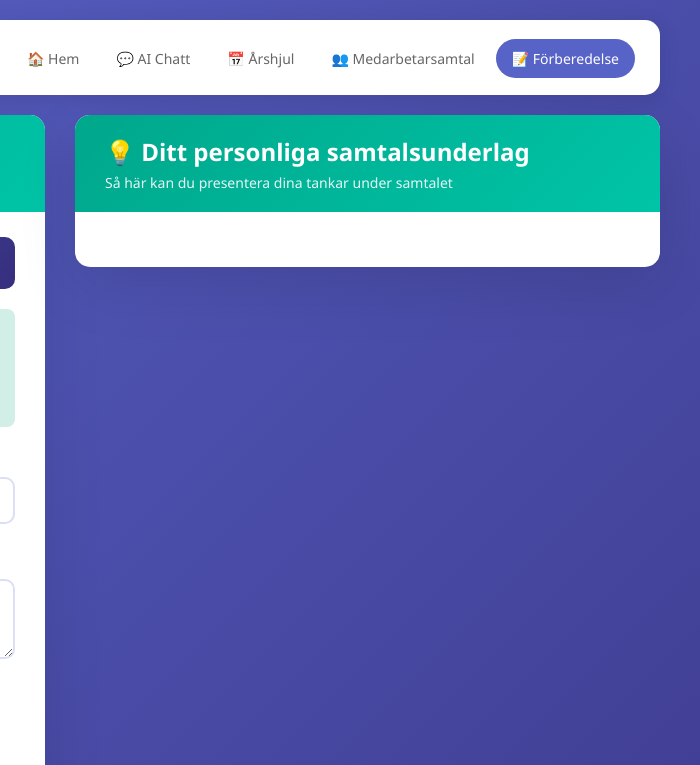
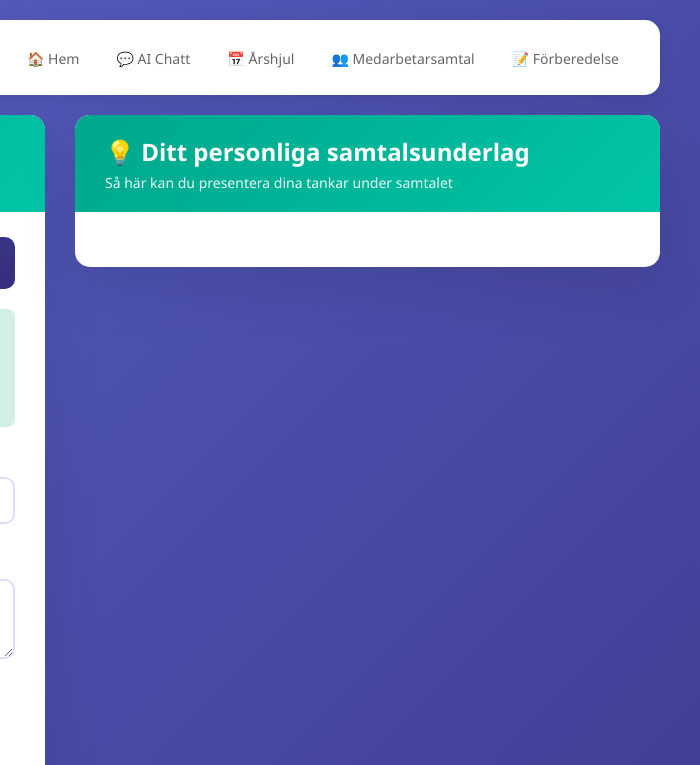
Before and after one commit to andersasplundberggren/ledarportalen, a plain HTML site: page forbered.html in a window 1280 px wide. Shown: the top 765 px of the page, 580-1280 px from the left. Drawn offline with Linux system fonts and the light colour scheme.

Commit message:
Update forbered.html

```diff
--- a/forbered.html
+++ b/forbered.html
@@ -413,7 +413,7 @@
             <li class="nav-item"><a href="https://andersasplundberggren.github.io/ledarportalen/chat.html">💬 AI Chatt</a></li>
             <li class="nav-item"><a href="https://andersasplundberggren.github.io/ledarportalen/arshjul.html">📅 Årshjul</a></li>
             <li class="nav-item"><a href="https://andersasplundberggren.github.io/ledarportalen/samtal.html">👥 Medarbetarsamtal</a></li>
-            <li class="nav-item active"><a href="https://andersasplundberggren.github.io/ledarportalen/forbered.html">📝 Förberedelse</a></li>
+            <li class="nav-item"><a href="https://andersasplundberggren.github.io/ledarportalen/forbered.html">📝 Förberedelse</a></li>
         </ul>
 
         <button class="mobile-menu-toggle" id="mobileMenuToggle" onclick="toggleMobileMenu()">
```
